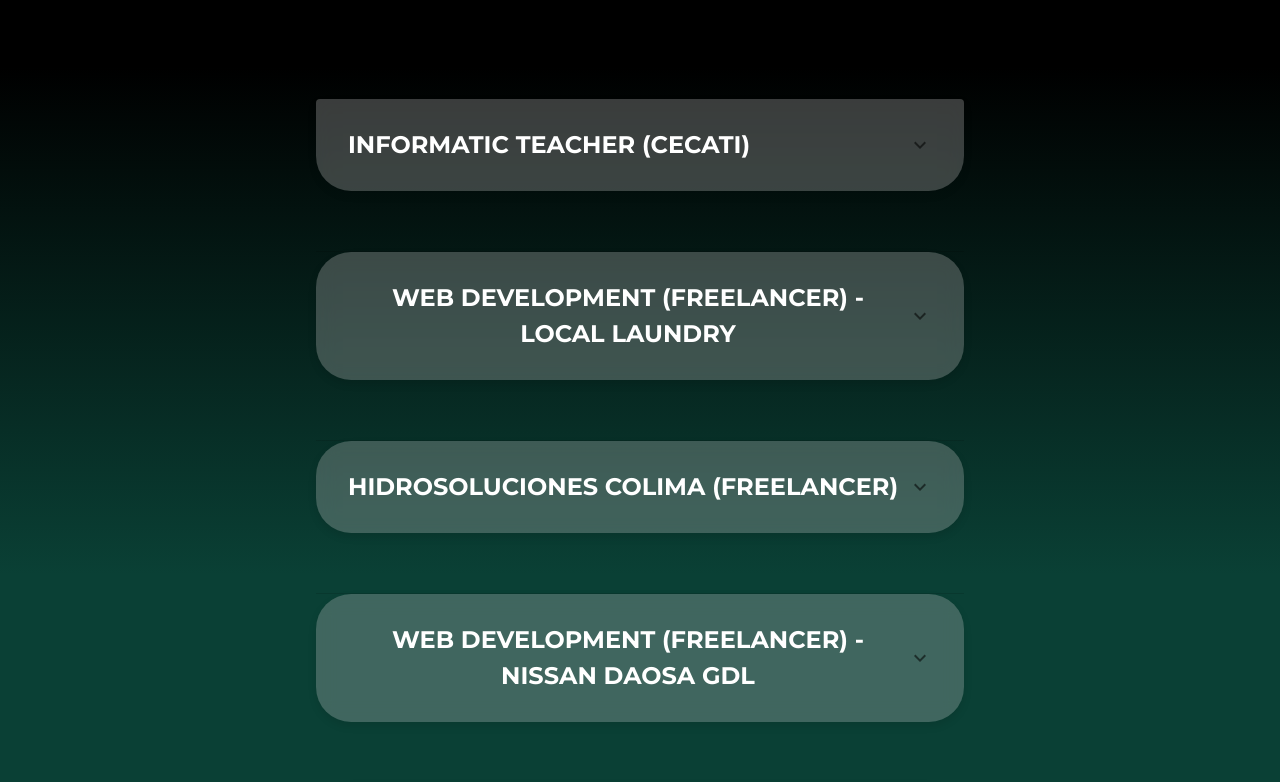
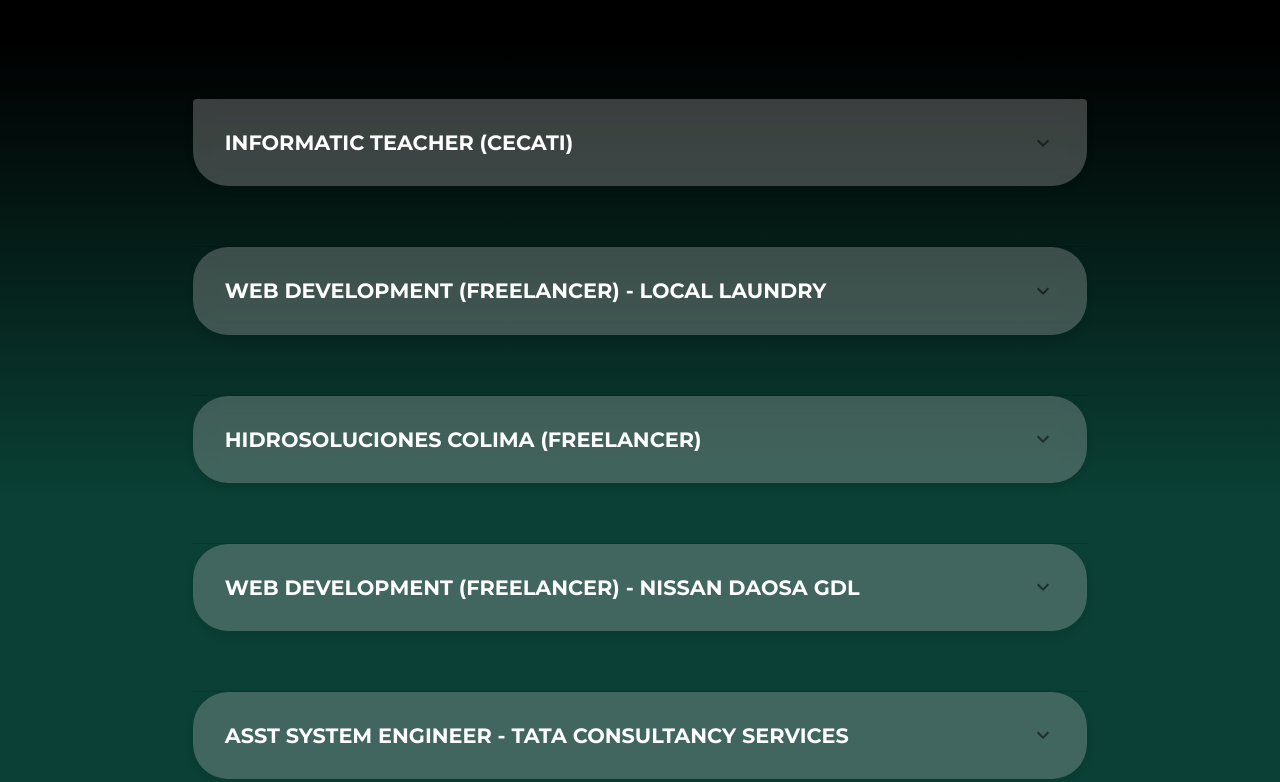
Before and after one commit to edlopezg/portfolioUpd, a React (Vite) app: page / in a window 1280 px wide. Shown: the part 2852-3634 px from the top of the page. Built offline with nearby package versions, Linux system fonts and the light colour scheme; a web font is replaced by a local one.

Commit message:
Se reduce el width del work history complex2

```diff
--- a/src/assets/modules/menu-section/menu.jsx
+++ b/src/assets/modules/menu-section/menu.jsx
@@ -182,7 +182,7 @@
     borderRadius: '35px',
     color:'white',
     padding: theme.spacing(2),
-    width: '50%',
+    width: '70%',
     margin: theme.spacing(2),
     textAlign: 'center',
     boxShadow: '0 4px 8px rgba(0, 0, 0, 0.1)',
@@ -758,10 +758,10 @@
             transform: hoveredCard === index ? 'scale(1)' : 'scale(1)',
           }}
         >
-         <strong style={{fontFamily: '"Montserrat", san-serif', fontSize:'1.5rem'}}>{item.title}</strong>
+         <strong style={{fontFamily: '"Montserrat", san-serif', fontSize:'1.3rem', }}>{item.title}</strong>
         </AccordionSummary>
         <AccordionDetails>
-          <CardContent>
+          <CardContent >
             <img src={item.image} alt={item.title} style={{ width: '100px', height: '100px', marginBottom: '10px', borderRadius: '30px' }} />
             <Typography variant="body2" style={{ fontFamily: '"Montserrat", san-serif' }}>{item.dateWork}</Typography>
             <Typography variant="body2" style={{
```
